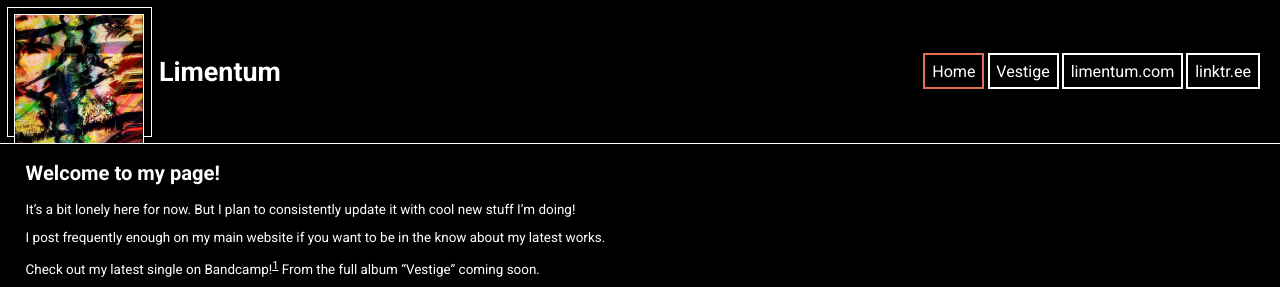
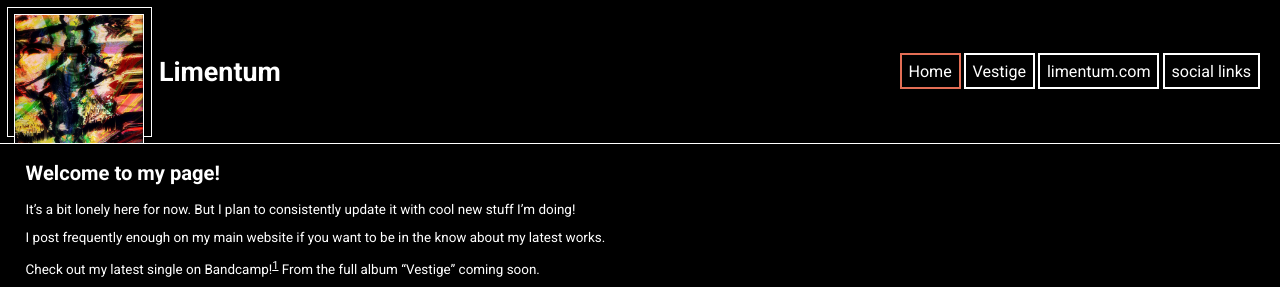
Before and after one commit to limentum/limentum.github.io, a Jekyll site: the page built from index.md, in a window 1280 px wide, cut to the strip 0-287 px from the top of the page. Built offline with Jekyll 4.4.1, drawn with Linux system fonts in a browser that asks for light colours.

```diff
--- a/_includes/header.html
+++ b/_includes/header.html
@@ -18,7 +18,7 @@
             <li><a href="/" {% if page.url == "/" %}id="currentPage"{% endif %}>Home</a></li>
             <li><a href="/vestige/" {% if page.url contains "/vestige/" %}id="currentPage"{% endif %}>Vestige</a></li>
             <li><a href="https://limentum.com">limentum.com</a></li>
-            <li><a href="https://linktr.ee/limentum">linktr.ee</a></li>
+            <li><a href="https://linktr.ee/limentum">social links</a></li>
         </ul>
     </nav>
 </header>
```
Also changed, not shown: assets/css/style.css (+5 -3 lines).
